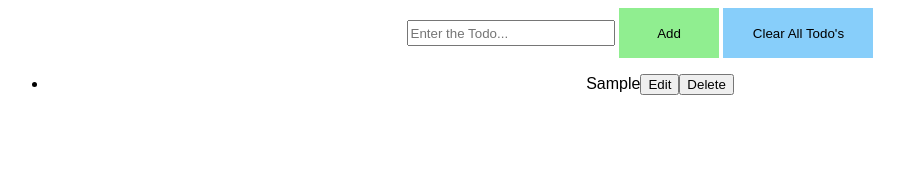
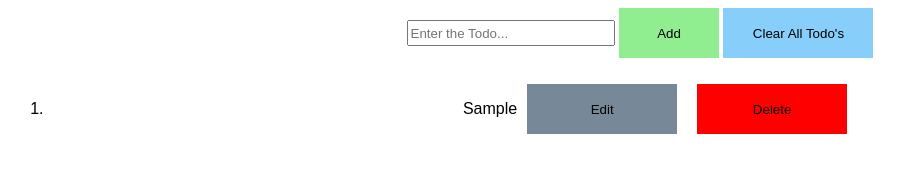
Before and after one commit to sameem420/JS-ToDoApp, a plain HTML site: page index.html in a window 1280 px wide. Both pictures are taken after typing "Sample" into the empty fields and a click on the button "Add". Shown: the whole page, without its empty margins (0-905 px from the left). Drawn offline with Linux system fonts and the light colour scheme; a web font is replaced by a local one.

Commit message:
Update style.css & app.js

```diff
--- a/app.js
+++ b/app.js
@@ -3,6 +3,7 @@ var myTodoList = document.getElementById("todoList");
 function AddTodoItem() {
     var todoItem = document.getElementById("todoItem");
     var todoItemValue = todoItem.value;
+    if(todoItemValue != "") {
         var li = document.createElement("li");
         var todoItemText = document.createTextNode(todoItemValue);
         var editButton = document.createElement("button");
@@ -10,17 +11,20 @@ function AddTodoItem() {
 
         todoItem.value = "";
         editButton.innerText = "Edit";
-    editButton.className = "edit";
+        editButton.className = "editBtn";
         editButton.setAttribute("onclick","editTodoItem(this)");
         deleteButton.innerText = "Delete";
-    deleteButton.className = "delete";
+        deleteButton.className = "deleteBtn";
         deleteButton.setAttribute("onclick","deleteTodoItem(this)");
 
         li.appendChild(todoItemText);
         myTodoList.appendChild(li);
         li.appendChild(editButton);
         li.appendChild(deleteButton);
-
+    }
+    else {
+        alert("Please enter some value to Add!");
+    }
 }
 
 function deleteTodoItem(event) {
--- a/index.html
+++ b/index.html
@@ -11,9 +11,10 @@
         <input type="text" id="todoItem" placeholder="Enter the Todo...">
         <button onclick="AddTodoItem()" id="addBtn">Add</button>
         <button onclick="deleteAllTodoItems()" id="clearBtn">Clear All Todo's</button>
-        <ul id="todoList">
 
-        </ul>
+        <ol id="todoList">
+
+        </ol>
 
     </div>
     <script src="app.js"></script>
--- a/style.css
+++ b/style.css
@@ -6,6 +6,10 @@
 
 #main {
     margin: auto;
+    text-align: center;
+}
+
+#todoList {
     text-align: center;
 }
 
@@ -27,3 +31,19 @@
     border: none;
     width: 150px;
 }
+
+.editBtn {
+    background-color: lightslategray;
+    height: 50px;
+    border: none;
+    width: 150px;
+    margin: 10px;
+}
+
+.deleteBtn {
+    background-color: red;
+    height: 50px;
+    border: none;
+    width: 150px;
+    margin: 10px;
+}
```
Lines whose indentation alone changed are shown as unchanged.
